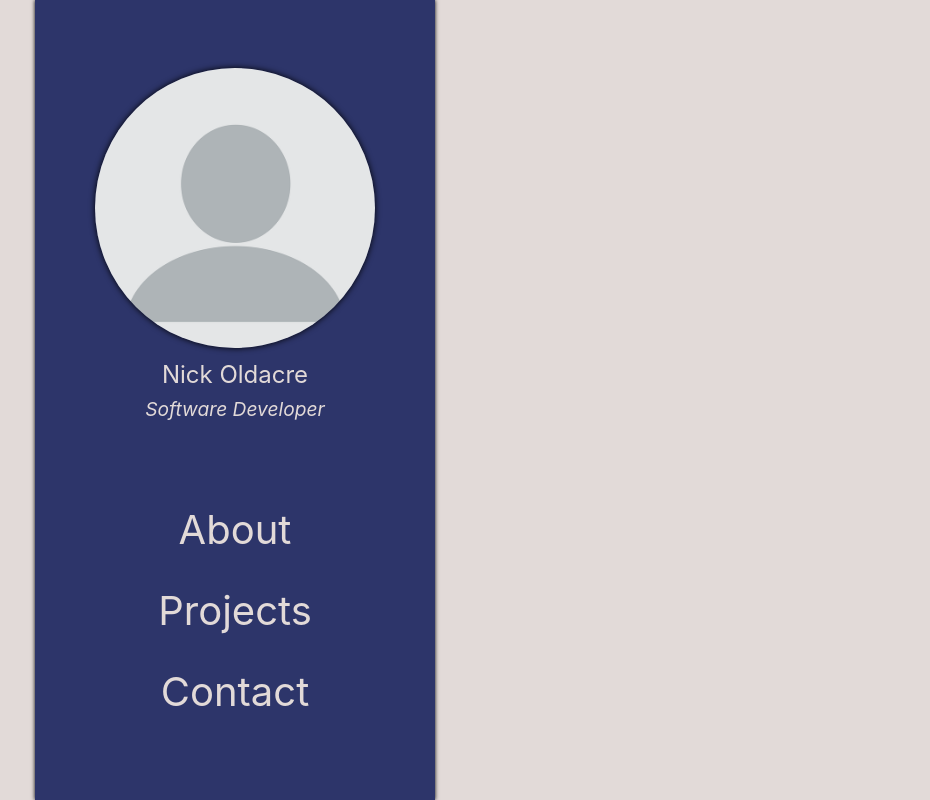
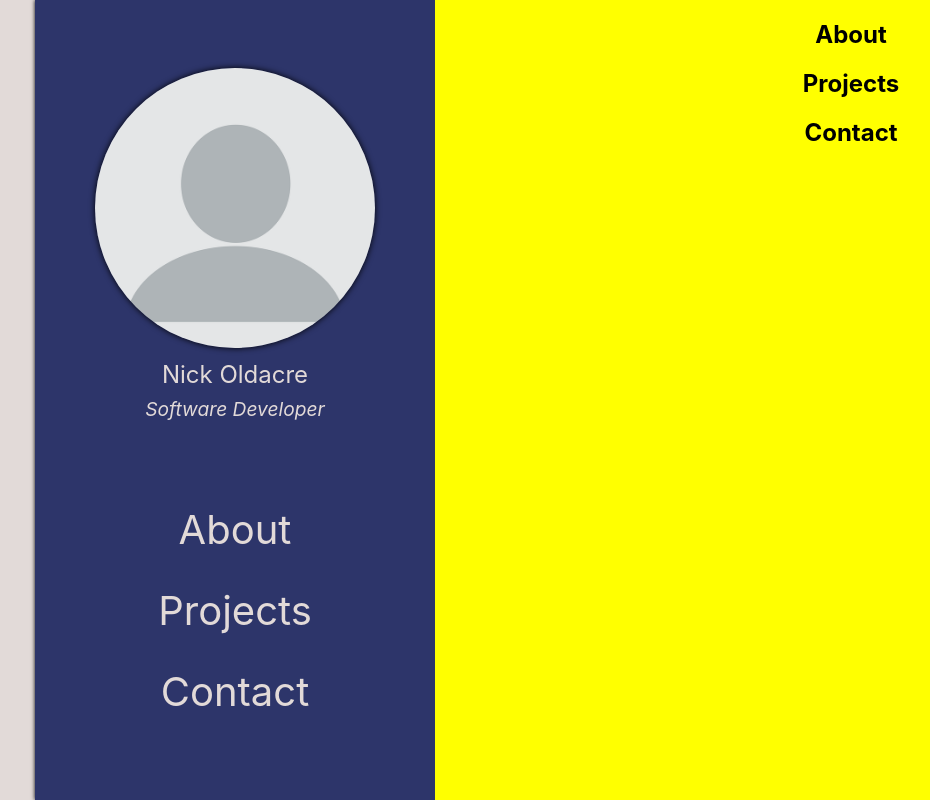
Before and after one commit to blueca/blueca.github.io, a Svelte app: page / in a window 1280 px wide. Shown: the whole page, without its empty margins (13-943 px from the left). Built offline with nearby package versions, Linux system fonts and the light colour scheme.

Commit message:
add pages to PageContainer

```diff
--- a/src/App.svelte
+++ b/src/App.svelte
@@ -1,5 +1,6 @@
 <script>
-  import Sidebar from './components/Sidebar.svelte';
+	import Sidebar from './components/Sidebar.svelte';
+	import PageContainer from './components/PageContainer.svelte'
 </script>
 
 
@@ -11,11 +12,13 @@
 		display: grid;
 		grid-template-columns: 3rem 25rem auto;
 		grid-template-areas:
-			". sidebar content";
+			". sidebar pageContent";
   }
+
 </style>
 
 
 <main>
 	<Sidebar/>
+	<PageContainer/>
 </main>
--- a/src/components/About.svelte
+++ b/src/components/About.svelte
@@ -0,0 +1 @@
+<h2>About</h2>
--- a/src/components/Contact.svelte
+++ b/src/components/Contact.svelte
@@ -0,0 +1 @@
+<h2>Contact</h2>
--- a/src/components/PageContainer.svelte
+++ b/src/components/PageContainer.svelte
@@ -0,0 +1,24 @@
+<script>
+  import About from './About.svelte';
+  import Projects from './Projects.svelte';
+  import Contact from './Contact.svelte';
+</script>
+
+<style>
+  section {
+    height: 100%;
+    width: 100%;
+    background-color: yellow;
+    grid-area: pageContent;
+  }
+
+  h2 {
+    text-align: left;
+  }
+</style>
+
+<section>
+  <About />
+  <Projects />
+  <Contact />
+</section>
--- a/src/components/Projects.svelte
+++ b/src/components/Projects.svelte
@@ -0,0 +1 @@
+<h2>Projects</h2>
```
